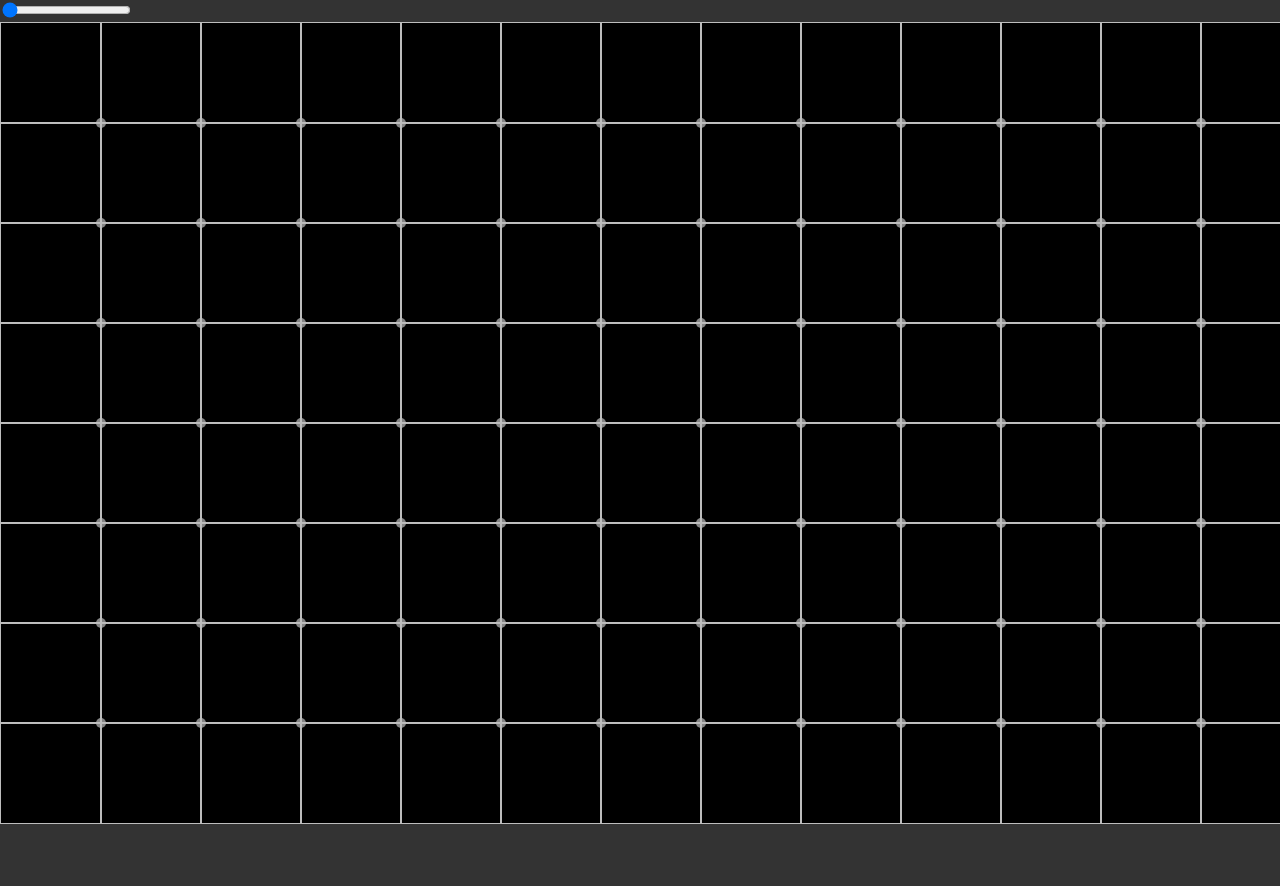
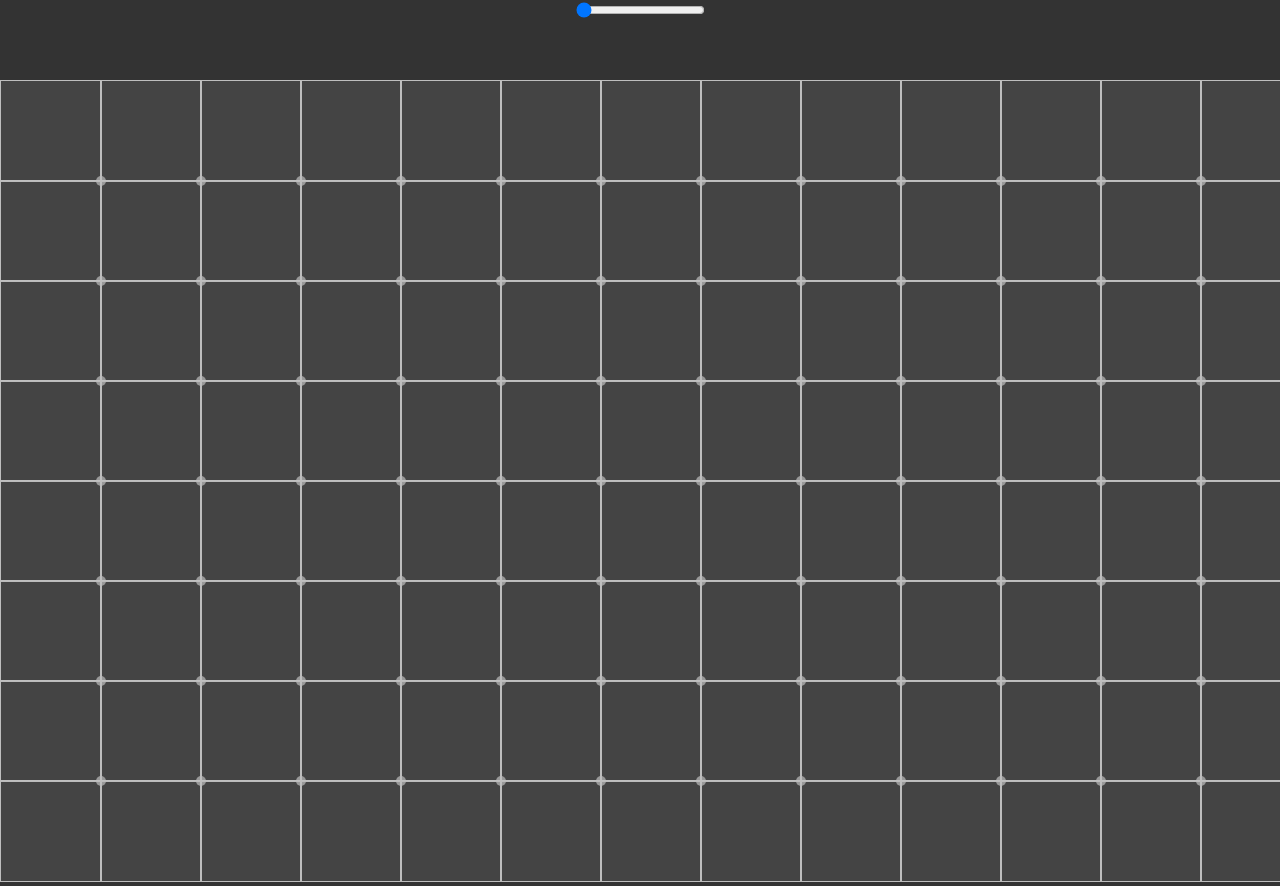
Before and after one commit to KartikYZ/graph-algorithms-visualizer, a React (Create React App) app: page / in a window 1280 px wide. Shown: the top 886 px of the page. Before the commit the page ends 828 px from the top, so only its background shows below. Built offline with nearby package versions, Linux system fonts and the light colour scheme.

Commit message:
setState triggers anims

```diff
--- a/src/App.tsx
+++ b/src/App.tsx
@@ -33,12 +33,14 @@ class App extends React.Component<Props, State> {
   render() {
     return (
       <React.Fragment>
+        <div style={{height: 80, textAlign: 'center'}}>
           <Toolbar
             sliderProps={{
               sliderValue: this.state.sliderValue,
               onSliderChange: this.onGridSizeChange
             }}
           />
+        </div>
         <Grid
           gridSize={this.gridSizeValues[this.state.sliderValue]}
           nodeRadius={5 - this.state.sliderValue}
--- a/src/components/canvas.tsx
+++ b/src/components/canvas.tsx
@@ -2,7 +2,7 @@ import React from 'react';
 import './styles.css';
 
 import Vertex from '../graph/vertex';
-import Edge from '../graph/edge';
+// import Edge from '../graph/edge';
 
 const grid_shade = 190;
 const hover_shade = 190;
@@ -10,19 +10,13 @@ const hover_shade = 190;
 interface Props {
     gridSize: number,
     nodeRadius: number,
-    hoveringVertex: Vertex<number>,
+    hoveringVertex: Vertex<any> | null,
     onClick: (event: React.MouseEvent<HTMLCanvasElement, MouseEvent>) => void,
     onMouseMove: (event: React.MouseEvent<HTMLCanvasElement, MouseEvent>) => void
 }
 
 interface State {
     hoverVertexInPixels: number[] | null;
-}
-
-interface GridState {
-    cursor: [number, number],
-    nearestVertexInPixels: [number, number],
-    isHoveringOverVertex: boolean
 }
 
 class Canvas extends React.Component<Props, State> {
@@ -34,10 +28,10 @@ class Canvas extends React.Component<Props, State> {
     private canvasRef: React.RefObject<HTMLCanvasElement>;
     private canvas: HTMLCanvasElement | null;
 
-    private gridState: GridState;
-    private static WIDTH: number = 1600;
-    private static HEIGHT: number = 800;
-    private static HOVER_RADIUS: number = 10;
+
+    public static WIDTH: number = 1600;
+    public static HEIGHT: number = 800;
+    public static HOVER_RADIUS: number = 10;
 
     private static COLORS = {
         grid_color: `rgba(${grid_shade}, ${grid_shade}, ${grid_shade})`,
@@ -59,11 +53,7 @@ class Canvas extends React.Component<Props, State> {
             hoverVertexInPixels: null
         }
 
-        this.gridState = {
-            cursor: [-1, -1],
-            nearestVertexInPixels: [-1, -1],
-            isHoveringOverVertex: false
-        }
+
     }
 
     // lifecycle methods
@@ -99,13 +89,18 @@ class Canvas extends React.Component<Props, State> {
         this.context = this.canvas!.getContext('2d');
 
         if (this.context) {
+
             this.drawGrid();
+
+            if (this.props.hoveringVertex) {
+
                 this.drawCircle(
                     this.props.hoveringVertex.getPosition()[0] * this.props.gridSize,
                     this.props.hoveringVertex.getPosition()[1] * this.props.gridSize,
                     Canvas.HOVER_RADIUS,
                     Canvas.COLORS.node_hover_color,
                     true);
+            }
         }
     }
 
@@ -150,7 +145,8 @@ class Canvas extends React.Component<Props, State> {
         const { gridSize, nodeRadius } = this.props;
 
         // this.context.clearRect(0, 0, Canvas.WIDTH, Canvas.HEIGHT);
-        this.context.fillStyle = 'rgba(0, 0, 0, 1)';
+        // this.context.fillStyle = 'rgba(0, 0, 0, 1)';
+        this.context.fillStyle = '#444444';
         this.context.fillRect(0, 0, Canvas.WIDTH, Canvas.HEIGHT);
         this.context.strokeStyle = Canvas.COLORS.grid_color;
         this.context.fillStyle = Canvas.COLORS.inactive_node_color;
@@ -197,86 +193,34 @@ class Canvas extends React.Component<Props, State> {
         this.context.restore();
     }
 
-    drawVertex(v: Vertex<any>): void {
-        this.drawCircle(
-            v.getPosition()[0] * this.props.gridSize,
-            v.getPosition()[1] * this.props.gridSize,
-            this.props.nodeRadius,
-            Canvas.COLORS.active_node_color,
-            true
-        );
-    }
+    // drawVertex(v: Vertex<any>): void {
+    //     this.drawCircle(
+    //         v.getPosition()[0] * this.props.gridSize,
+    //         v.getPosition()[1] * this.props.gridSize,
+    //         this.props.nodeRadius,
+    //         Canvas.COLORS.active_node_color,
+    //         true
+    //     );
+    // }
 
-    drawUndirectedEdge(e: Edge<any>): void {
-        let start = e.start.getPosition();
-        let end = e.start.getPosition();
-        const { gridSize } = this.props;
+    // drawUndirectedEdge(e: Edge<any>): void {
+    //     let start = e.start.getPosition();
+    //     let end = e.start.getPosition();
+    //     const { gridSize } = this.props;
 
-        this.context.save();
-        this.context.strokeStyle = Canvas.COLORS.default_edge_color;
-        this.context.lineWidth = this.props.nodeRadius - 3;
-        this.context.beginPath();
-        this.context.moveTo(start[0] * gridSize, start[1] * gridSize);
-        this.context.lineTo(end[0] * gridSize, end[1] * gridSize);
-        this.context.stroke();
-        this.context.restore();
-    }
+    //     this.context.save();
+    //     this.context.strokeStyle = Canvas.COLORS.default_edge_color;
+    //     this.context.lineWidth = this.props.nodeRadius - 3;
+    //     this.context.beginPath();
+    //     this.context.moveTo(start[0] * gridSize, start[1] * gridSize);
+    //     this.context.lineTo(end[0] * gridSize, end[1] * gridSize);
+    //     this.context.stroke();
+    //     this.context.restore();
+    // }
 
-    drawDirectedEdge(e: Edge<any>): void {
+    // drawDirectedEdge(e: Edge<any>): void {
 
-    }
-
-    // utility methods
-
-    /**
-     *
-     * @param cursor size 2 array where cursor[0] = cursorX, cursor[1] = cursorY; pixel position on canvas element.
-     * @returns pixel position of nearest vertex relative to cursor position on grid as size 2 array.
-     */
-    nearestVertexInPixels(cursor: [number, number]): [number, number] {
-
-        const { gridSize } = this.props;
-        let nearest: number[] = cursor.map((val) => Math.round(val / gridSize) * gridSize)
-        let nearestPixelNode: [number, number] = [nearest[0], nearest[1]];
-
-        switch (nearestPixelNode[0]) {
-            case 0:
-                nearestPixelNode[0] += gridSize;
-                break;
-            case Canvas.WIDTH:
-                nearestPixelNode[0] -= gridSize;
-                break;
-            default:
-                break;
-        }
-
-        switch (nearestPixelNode[1]) {
-            case 0:
-                nearestPixelNode[1] += gridSize;
-                break;
-            case Canvas.HEIGHT:
-                nearestPixelNode[1] -= gridSize;
-                break;
-            default:
-                break;
-        }
-
-        return nearestPixelNode;
-    }
-
-    inVertexRadius(cursor: [number, number]): boolean {
-        let nearestVertex: [number, number] = this.nearestVertexInPixels(cursor);
-        this.gridState.nearestVertexInPixels = nearestVertex;
-        if (nearestVertex[0] > 0 && nearestVertex[0] < Canvas.WIDTH && nearestVertex[1] > 0 && nearestVertex[1] < Canvas.HEIGHT) {
-            return this.euclideanDist(cursor, nearestVertex) < Canvas.HOVER_RADIUS; // and with conditional to assign isHovering directly here. This will cause redundant renders.
-        }
-        return false;
-    }
-
-    euclideanDist(p1: number[], p2: number[]) {
-        return Math.sqrt((p1[0] - p2[0]) ** 2 + (p1[1] - p2[1]) ** 2);
-    }
-
+    // }
 }
 
 export default Canvas;
--- a/src/components/grid.tsx
+++ b/src/components/grid.tsx
@@ -9,10 +9,31 @@ interface Props {
 }
 
 interface State {
+    hoveringVertex: Vertex<any> | null
+}
 
+interface GridState {
+    cursor: [number, number],
+    nearestVertexInPixels: [number, number],
+    // isHoveringOverVertex: boolean
 }
 
 class Grid extends React.Component<Props, State> {
+
+    private gridState: GridState;
+
+    constructor(props: Props) {
+        super(props);
+        this.state = {
+            hoveringVertex: null
+        }
+
+        this.gridState = {
+            cursor: [-1, -1],
+            nearestVertexInPixels: [-1, -1],
+            // isHoveringOverVertex: false
+        }
+    }
 
     handleClick(event: React.MouseEvent<HTMLCanvasElement, MouseEvent>) {
         console.log('clicked!');
@@ -20,7 +41,36 @@ class Grid extends React.Component<Props, State> {
 
     handleMouseMove(event: React.MouseEvent<HTMLCanvasElement, MouseEvent>) {
         // console.log(event.nativeEvent.offsetX, event.nativeEvent.offsetY);
-        console.log('moved!');
+        this.gridState.cursor = [event.nativeEvent.offsetX, event.nativeEvent.offsetY];
+
+        if (this.inVertexRadius(this.gridState.cursor)) {
+            // if (!this.gridState.isHoveringOverVertex) {
+            //     this.gridState.isHoveringOverVertex = true;
+
+            //     let vertex = this.PixelsToVertex(this.nearestVertexInPixels(this.gridState.cursor));
+            //     this.setState({
+            //         hoveringVertex: vertex
+            //     });
+            // }
+            if (!this.state.hoveringVertex) {
+                this.setState({
+                    hoveringVertex: this.PixelsToVertex(this.nearestVertexInPixels(this.gridState.cursor))
+                });
+            }
+
+        } else {
+            // if (this.gridState.isHoveringOverVertex) {
+            //     this.gridState.isHoveringOverVertex = false;
+            //     this.setState({
+            //         hoveringVertex: null
+            //     })
+            // }
+            if (this.state.hoveringVertex) {
+                this.setState({
+                    hoveringVertex: null
+                });
+            }
+        }
 
     }
 
@@ -28,11 +78,68 @@ class Grid extends React.Component<Props, State> {
         return (<Canvas
           gridSize={this.props.gridSize}    // alternative: {...this.props}
           nodeRadius={this.props.nodeRadius}
-          hoveringVertex={new Vertex([1, 1])}
+          hoveringVertex={this.state.hoveringVertex}
           onClick={(event) => this.handleClick(event)}
           onMouseMove={(event) => this.handleMouseMove(event)}
         />);
     }
+
+    // utility methods
+
+    PixelsToVertex(point: [number, number]): Vertex<any> {
+        let vertexPoint = point.map((val) => val / this.props.gridSize);
+        return new Vertex([vertexPoint[0], vertexPoint[1]]);
+    }
+
+    /**
+     *
+     * @param cursor size 2 array where cursor[0] = cursorX, cursor[1] = cursorY; pixel position on canvas element.
+     * @returns pixel position of nearest vertex relative to cursor position on grid as size 2 array.
+     */
+     nearestVertexInPixels(cursor: [number, number]): [number, number] {
+
+        const { gridSize } = this.props;
+        let nearest: number[] = cursor.map((val) => Math.round(val / gridSize) * gridSize)
+        let nearestPixelNode: [number, number] = [nearest[0], nearest[1]];
+
+        switch (nearestPixelNode[0]) {
+            case 0:
+                nearestPixelNode[0] += gridSize;
+                break;
+            case Canvas.WIDTH:
+                nearestPixelNode[0] -= gridSize;
+                break;
+            default:
+                break;
+        }
+
+        switch (nearestPixelNode[1]) {
+            case 0:
+                nearestPixelNode[1] += gridSize;
+                break;
+            case Canvas.HEIGHT:
+                nearestPixelNode[1] -= gridSize;
+                break;
+            default:
+                break;
+        }
+
+        return nearestPixelNode;
+    }
+
+    inVertexRadius(cursor: [number, number]): boolean {
+        let nearestVertex: [number, number] = this.nearestVertexInPixels(cursor);
+        this.gridState.nearestVertexInPixels = nearestVertex;
+        if (nearestVertex[0] > 0 && nearestVertex[0] < Canvas.WIDTH && nearestVertex[1] > 0 && nearestVertex[1] < Canvas.HEIGHT) {
+            return this.euclideanDist(cursor, nearestVertex) < Canvas.HOVER_RADIUS; // and with conditional to assign isHovering directly here. This will cause redundant renders.
+        }
+        return false;
+    }
+
+    euclideanDist(p1: number[], p2: number[]) {
+        return Math.sqrt((p1[0] - p2[0]) ** 2 + (p1[1] - p2[1]) ** 2);
+    }
+
 }
 
 export default Grid;
--- a/src/components/slider.tsx
+++ b/src/components/slider.tsx
@@ -26,8 +26,8 @@ class Slider extends React.Component<Props, State> {
     }
 
     componentDidUpdate() {
-        this.setState((state, props) => {
-            if (props.sliderValue !== state.sliderValue) {
+        this.setState((prevState, props) => {
+            if (props.sliderValue !== prevState.sliderValue) {
                 return {
                     sliderValue: props.sliderValue
                 }
```
Lines whose indentation alone changed are shown as unchanged.
